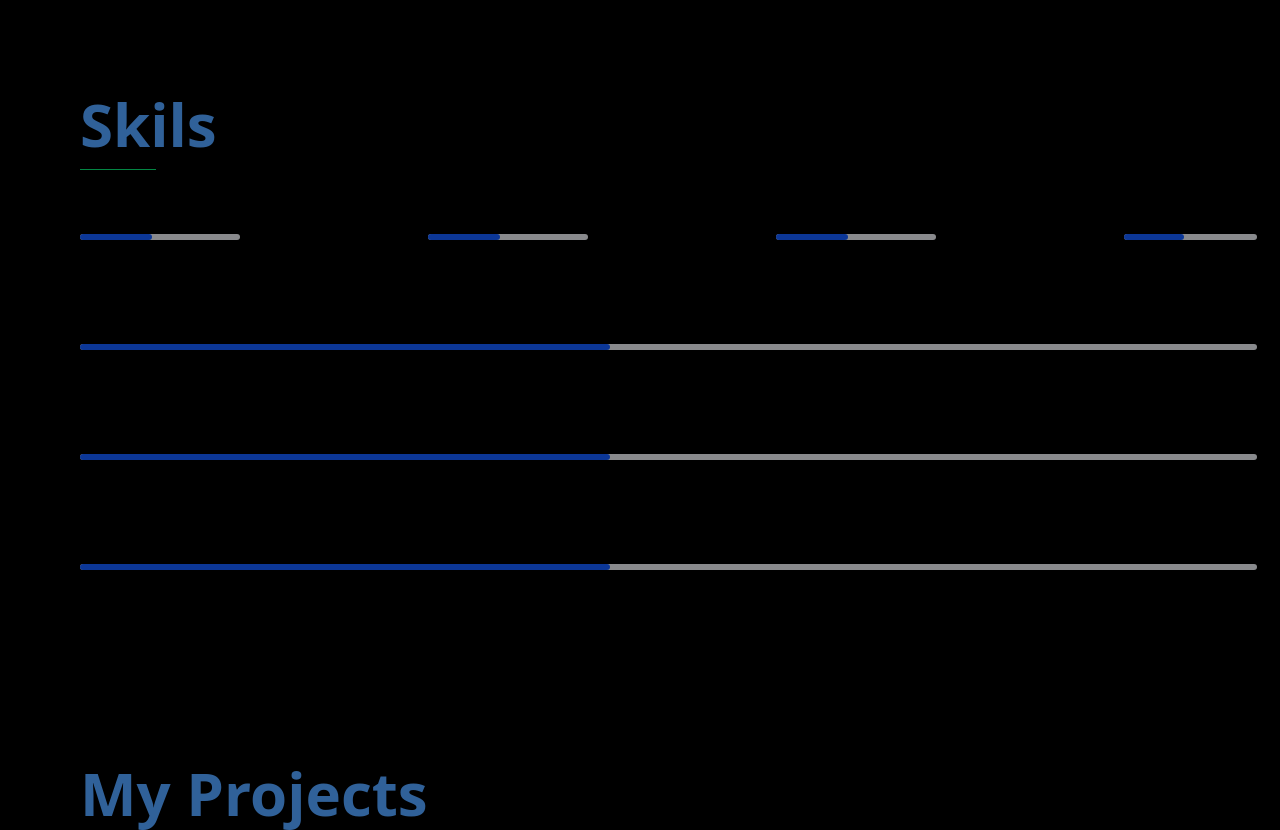
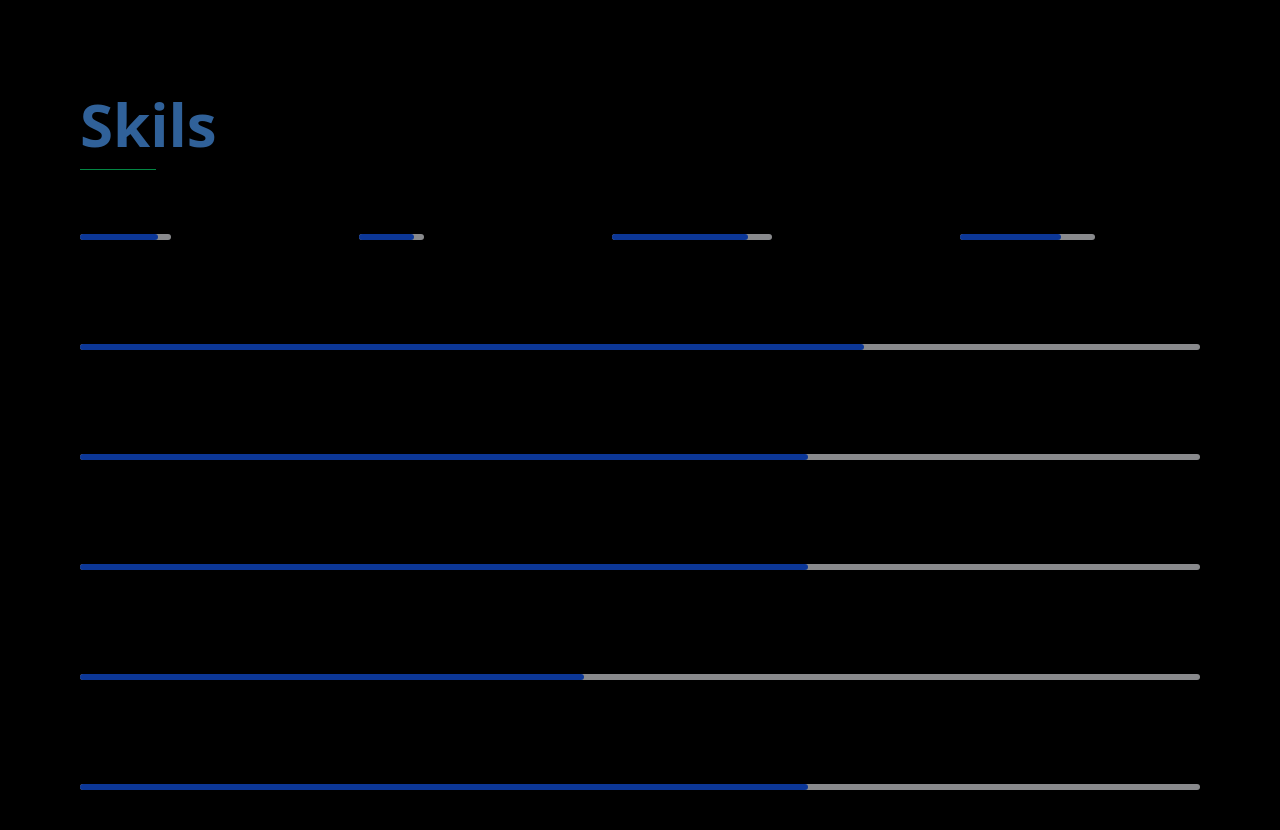
Before and after one commit to akshay-sharma062/Portfolio_Tailwind-Css, a website: page index.html in a window 1280 px wide. Shown: the part 1067-1897 px from the top of the page. Drawn offline with nearby package versions, Linux system fonts and the light colour scheme.

Commit message:
Portfolio woth tailwind css

```diff
--- a/index.html
+++ b/index.html
@@ -148,55 +148,67 @@
      <!-- skills -->
     <section class="mt-8 lg:flex  w-screen sm:w-full " id="skills" >
 
-        <div class="sm:w-2xs mt-10 sm:grid w-screen my-10 opacity-60">
+        <div class="sm:w-full mt-10 sm:grid w-screen my-10 opacity-60">
           <h2 class="text-4xl sm:text-6xl font-bold text-shadow-cyan-500  text-blue-400 animate-bounce delay-[300ms] duration-[600ms] taos:translate-x-[20px] taos:opacity-0" data-taos-offset="300"> Skils </h2>
               <hr class="w-19 text-green-400 animate-ping ">
 
             <div class="lg:flex sm:gap-47">
                 <div class="my-6 delay-[300ms] duration-[600ms] taos:translate-x-[20px] taos:opacity-0" data-taos-offset="400">
-                <div class="mb-2 text-2xl dark:text-blue-300 font-light tracking-widest">TailwindCSS</div>
+                <div class="mb-2 text-2xl dark:text-blue-300 font-light tracking-widest">HTML5</div>
                     <div class="w-full bg-gray-200 rounded-full h-1.5 mb-4 dark:bg-gray-700">
-                        <div class="bg-blue-600 h-1.5 rounded-full dark:bg-green-500" style="width: 45% ">
+                        <div class="bg-blue-600 h-1.5 rounded-full dark:bg-green-500" style="width: 85% ">
                     </div>
                  </div>
                 </div>
                 <div class="my-6 delay-[300ms] duration-[600ms] taos:translate-x-[20px] taos:opacity-0" data-taos-offset="400">
-                <div class="mb-2 text-2xl dark:text-blue-300 font-light tracking-widest">TailwindCSS</div>
+                <div class="mb-2 text-2xl dark:text-blue-300 font-light tracking-widest">CSS5</div>
                     <div class="w-full bg-gray-200 rounded-full h-1.5 mb-4 dark:bg-gray-700">
-                        <div class="bg-blue-600 h-1.5 rounded-full dark:bg-green-500" style="width: 45% "></div>
+                        <div class="bg-blue-600 h-1.5 rounded-full dark:bg-green-500" style="width: 85% "></div>
                     </div>
                  </div>
 
                  <div class="my-6 delay-[300ms] duration-[600ms] taos:translate-x-[20px] taos:opacity-0" data-taos-offset="400">
                      <div class="mb-2 text-2xl dark:text-blue-300 font-light tracking-widest">TailwindCSS</div>
                          <div class="w-full bg-gray-200 rounded-full h-1.5 mb-4 dark:bg-gray-700">
-                         <div class="bg-blue-600 h-1.5 rounded-full dark:bg-green-500" style="width: 45% "></div>
+                         <div class="bg-blue-600 h-1.5 rounded-full dark:bg-green-500" style="width: 85% "></div>
                      </div>
                  </div>
                  <div class="my-6 delay-[300ms] duration-[600ms] taos:translate-x-[20px] taos:opacity-0" data-taos-offset="400">
-                     <div class="mb-2 text-2xl dark:text-blue-300 font-light tracking-wideste">TailwindCSS</div>
+                     <div class="mb-2 text-2xl dark:text-blue-300 font-light tracking-wideste">JAVA SCRIPT</div>
                          <div class="w-full bg-gray-200 rounded-full h-1.5 mb-4 dark:bg-gray-700">
-                         <div class="bg-blue-600 h-1.5 rounded-full dark:bg-green-500" style="width: 45% "></div>
+                         <div class="bg-blue-600 h-1.5 rounded-full dark:bg-green-500" style="width: 75% "></div>
                      </div>
             </div>
 
           </div>
           <div class="my-6 delay-[300ms] duration-[600ms] taos:translate-x-[20px] taos:opacity-0" data-taos-offset="300">
-              <div class="mb-2 text-2xl dark:text-blue-300 font-light tracking-widest">TailwindCSS</div>
+              <div class="mb-2 text-2xl dark:text-blue-300 font-light tracking-widest">ReactJS</div>
+                  <div class="w-full bg-gray-200 rounded-full h-1.5 mb-4 dark:bg-gray-700">
+                  <div class="bg-blue-600 h-1.5 rounded-full dark:bg-green-500" style="width: 70% "></div>
+              </div>
+          </div>
+          <div class="my-6 delay-[300ms] duration-[600ms] taos:translate-x-[20px] taos:opacity-0" data-taos-offset="300">
+              <div class="mb-2 text-2xl dark:text-blue-300 font-light tracking-widest">NextJS</div>
+                  <div class="w-full bg-gray-200 rounded-full h-1.5 mb-4 dark:bg-gray-700">
+                  <div class="bg-blue-600 h-1.5 rounded-full dark:bg-green-500" style="width: 65% "></div>
+              </div>
+          </div>
+          <div class="my-6 delay-[300ms] duration-[600ms] taos:translate-x-[20px] taos:opacity-0" data-taos-offset="300">
+              <div class="mb-2 text-2xl dark:text-blue-300 font-light tracking-widest">NodeJS</div>
+                  <div class="w-full bg-gray-200 rounded-full h-1.5 mb-4 dark:bg-gray-700">
+                  <div class="bg-blue-600 h-1.5 rounded-full dark:bg-green-500" style="width: 65% "></div>
+              </div>
+          </div>
+          <div class="my-6 delay-[300ms] duration-[600ms] taos:translate-x-[20px] taos:opacity-0" data-taos-offset="300">
+              <div class="mb-2 text-2xl dark:text-blue-300 font-light tracking-widest">ExpressJS</div>
                   <div class="w-full bg-gray-200 rounded-full h-1.5 mb-4 dark:bg-gray-700">
                   <div class="bg-blue-600 h-1.5 rounded-full dark:bg-green-500" style="width: 45% "></div>
               </div>
           </div>
           <div class="my-6 delay-[300ms] duration-[600ms] taos:translate-x-[20px] taos:opacity-0" data-taos-offset="300">
-              <div class="mb-2 text-2xl dark:text-blue-300 font-light tracking-widest">TailwindCSS</div>
+              <div class="mb-2 text-2xl dark:text-blue-300 font-light tracking-widest">Github</div>
                   <div class="w-full bg-gray-200 rounded-full h-1.5 mb-4 dark:bg-gray-700">
-                  <div class="bg-blue-600 h-1.5 rounded-full dark:bg-green-500" style="width: 45% "></div>
-              </div>
-          </div>
-          <div class="my-6 delay-[300ms] duration-[600ms] taos:translate-x-[20px] taos:opacity-0" data-taos-offset="300">
-              <div class="mb-2 text-2xl dark:text-blue-300 font-light tracking-widest">TailwindCSS</div>
-                  <div class="w-full bg-gray-200 rounded-full h-1.5 mb-4 dark:bg-gray-700">
-                  <div class="bg-blue-600 h-1.5 rounded-full dark:bg-green-500" style="width: 45% "></div>
+                  <div class="bg-blue-600 h-1.5 rounded-full dark:bg-green-500" style="width: 65% "></div>
               </div>
           </div>
         </div>
```
